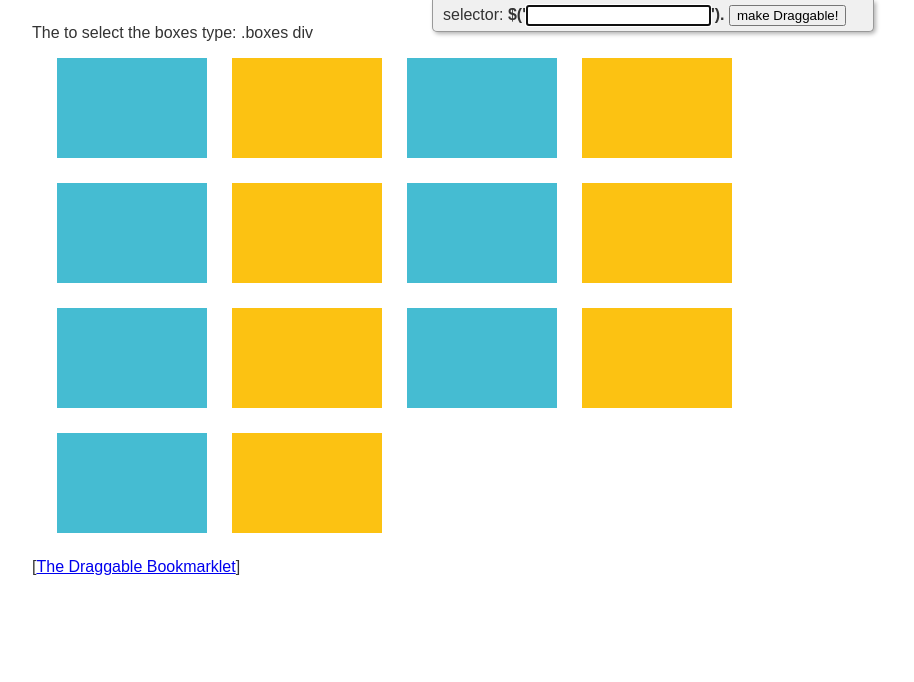
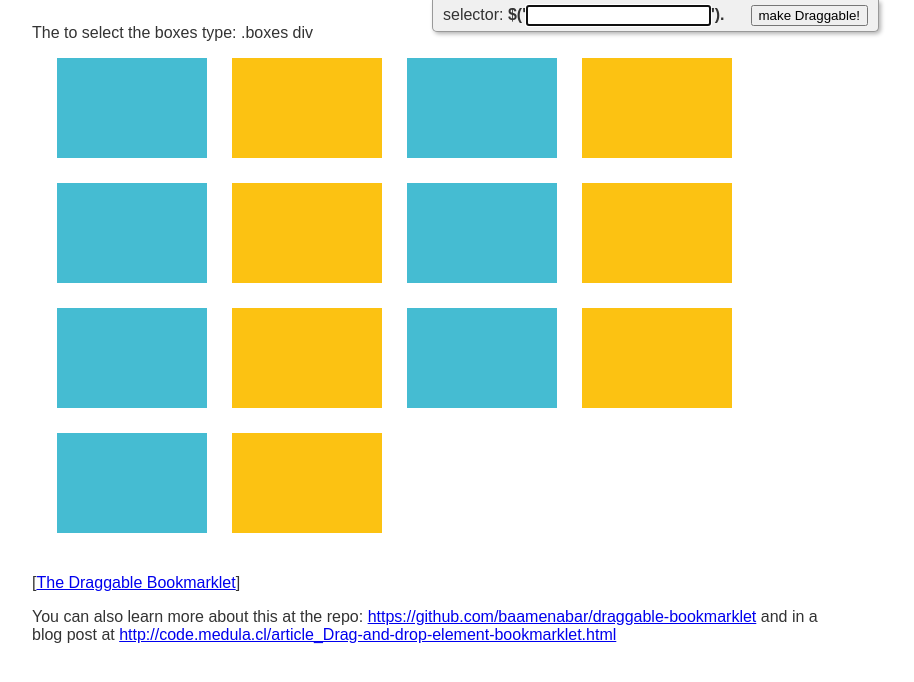
Before and after one commit to baamenabar/draggable-bookmarklet, a plain HTML site: page index.html in a window 1280 px wide. Shown: the whole page, without its empty margins (208-1122 px from the left). Drawn offline with nearby package versions, Linux system fonts and the light colour scheme.

Commit message:
added links to readme and demo

```diff
--- a/drag-and-drop.js
+++ b/drag-and-drop.js
@@ -61,15 +61,14 @@ DEALINGS IN THE SOFTWARE.
   }
 
   function draggThis(eve){
-    //to convert into a bookmarklet you must replace &apos; for something like ` or ´ AND " for &quot;
     var selectorString = $('#selectorInput').val();
     if(!selectorString)return;
     $(selectorString).draggable();
   }
 
   function initMyBookmarklet() {
-    (window.myBookmarklet = function() {
-      $('<div id=dndrQueryForm style="font-family:sans-serif;width:420px;padding:5px 10px;border-bottom-right-radius: 5px;border-bottom-left-radius: 5px;background:#f0f0f0;position:fixed;top:0px;left:50%;border:1px solid #999;border-top:none;-webkit-box-shadow:2px 2px 4px rgba(0, 0, 0, 0.3);-moz-box-shadow:2px 2px 4px rgba(0, 0, 0, 0.3);box-shadow: 2px 2px 4px rgba(0, 0, 0, 0.3);z-index:990;"><label>selector: <strong>$(&apos;</strong><input type=text id=selectorInput><strong>&apos;).</strong></label> <button id=makeElementsDnDble>make Draggable!</button></div>').appendTo('body').on('click','#makeElementsDnDble',draggThis);
+    (window.draggableBookmarklet = function() {
+      $('<div id=dndrQueryForm style="font-family:sans-serif;width:425px;padding:5px 10px;border-bottom-right-radius: 5px;border-bottom-left-radius: 5px;background:#f0f0f0;position:fixed;top:0px;left:50%;border:1px solid #999;border-top:none;-webkit-box-shadow:2px 2px 4px rgba(0, 0, 0, 0.3);-moz-box-shadow:2px 2px 4px rgba(0, 0, 0, 0.3);box-shadow: 2px 2px 4px rgba(0, 0, 0, 0.3);z-index:990;"><label>selector: <strong>$(&apos;</strong><input type=text id=selectorInput><strong>&apos;).</strong></label> <button id=makeElementsDnDble style="float: right;">make Draggable!</button></div>').appendTo('body').on('click','#makeElementsDnDble',draggThis);
       $('#dndrQueryForm').draggable({ axis: 'x', addClasses: false });
       $('#selectorInput').keyup(function(eve){
         if(eve.which != 13)return;
--- a/index.html
+++ b/index.html
@@ -45,9 +45,8 @@
 	<div></div>
 	<div></div>
 </div>
-<p style="width:800px;margin:0 auto;">[<a href="javascript:(function(){if(window.myBookmarklet!==undefined){myBookmarklet();}else{document.body.appendChild(document.createElement('script')).src='https://raw.github.com/baamenabar/draggable-bookmarklet/master/drag-and-drop.js';}})();">The Draggable Bookmarklet</a>]</p>
-<script src="drag-and-drop.js">
-
-</script>
+<div style="width:800px;margin:0 auto;"><p>[<a href="javascript:(function(){if(window.draggableBookmarklet!==undefined){draggableBookmarklet();}else{document.body.appendChild(document.createElement('script')).src='https://raw.github.com/baamenabar/draggable-bookmarklet/master/drag-and-drop.js';}})();">The Draggable Bookmarklet</a>]</p>
+<p>You can also learn more about this at the repo: <a href="https://github.com/baamenabar/draggable-bookmarklet">https://github.com/baamenabar/draggable-bookmarklet</a> and in a blog post at <a href="http://code.medula.cl/article_Drag-and-drop-element-bookmarklet.html">http://code.medula.cl/article_Drag-and-drop-element-bookmarklet.html</a></p>
+<script src="drag-and-drop.js"></script>
 </body>
 </html>
```
Also changed, not shown: 1 other file.
